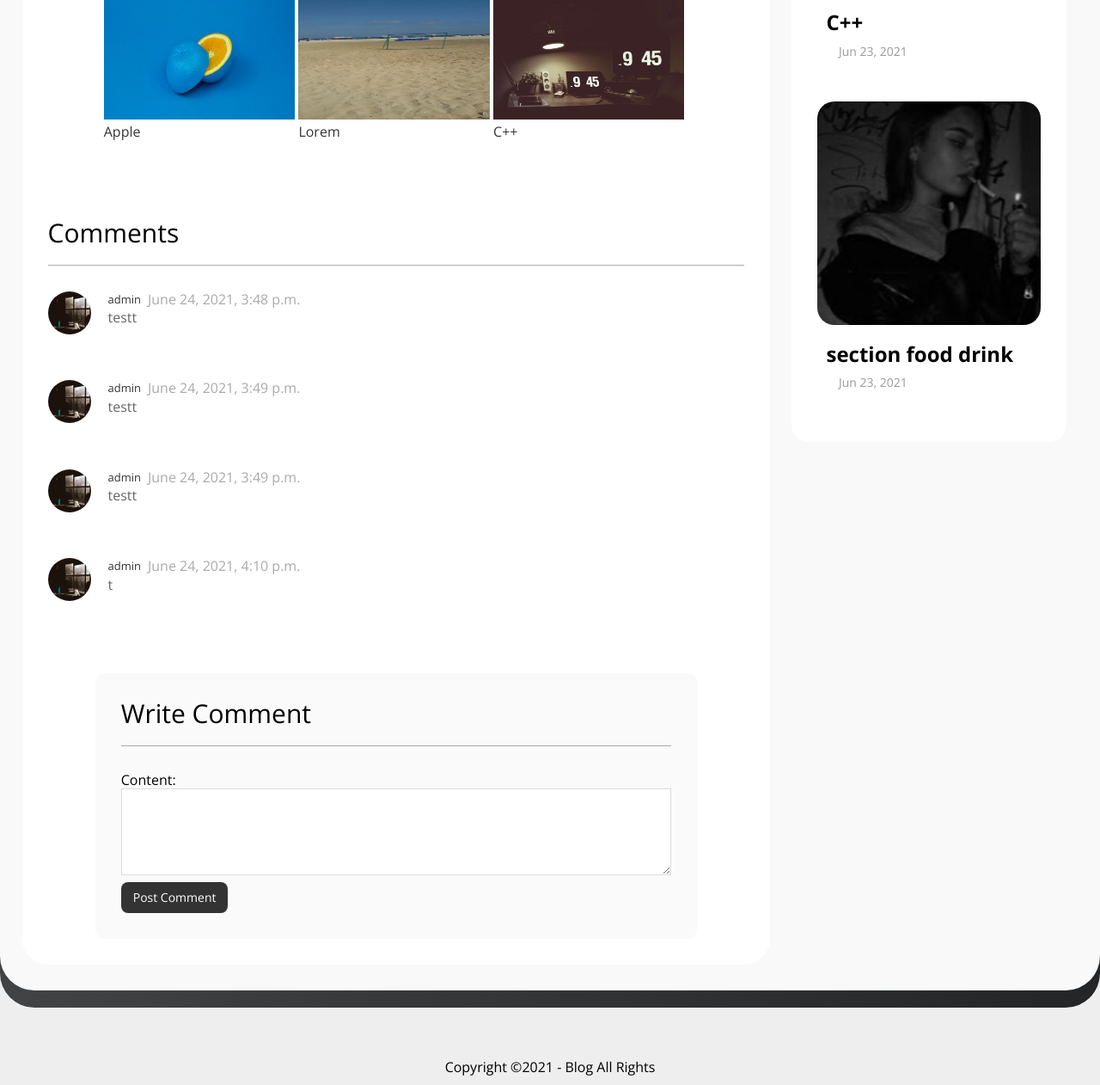
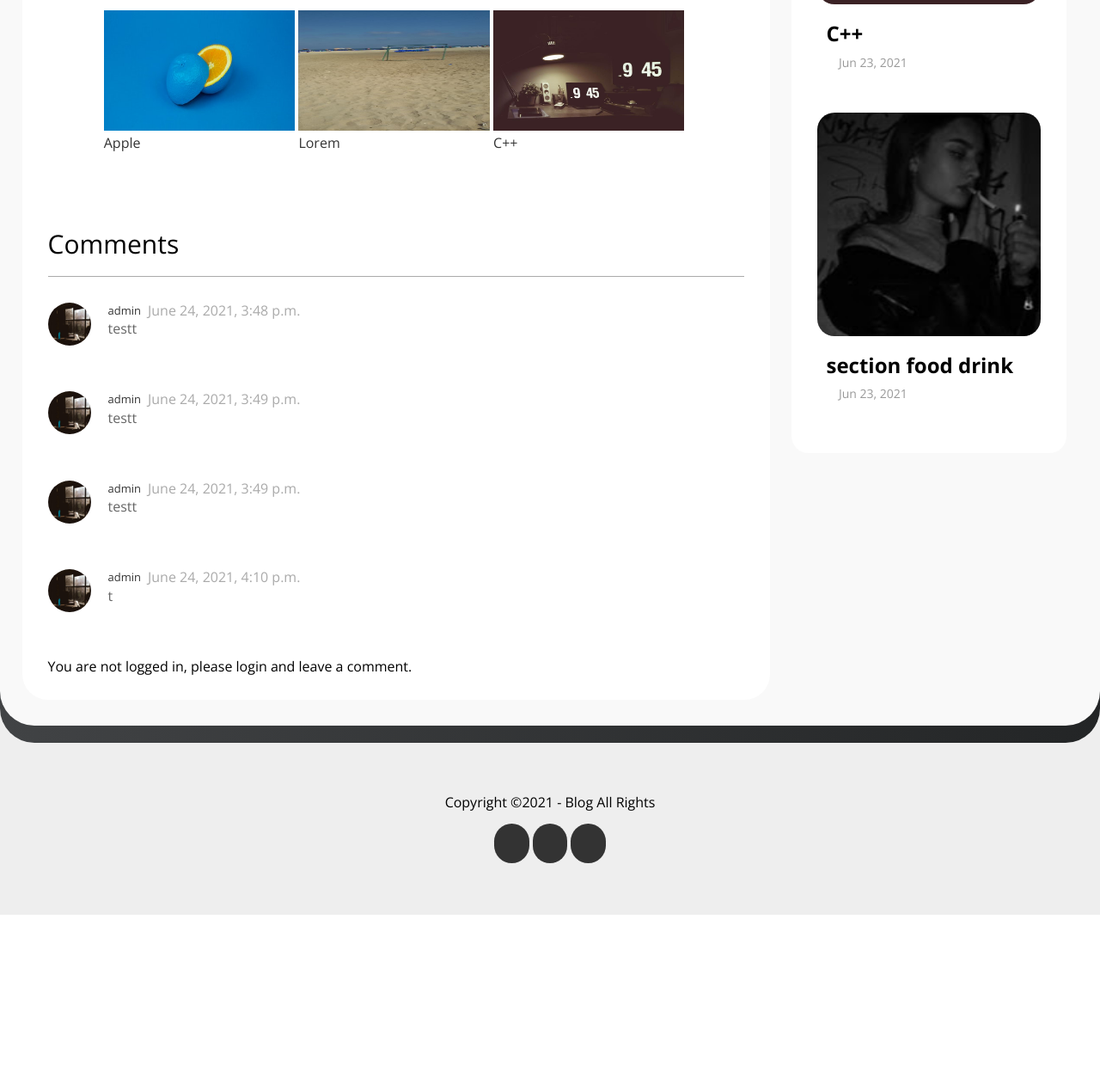
Before and after one commit to M0hamedEmad/django-multi-language-blog, a Django app: a page that uses post/templates/post/post.html in a window 1280 px wide. Shown: the part 1576-2838 px from the top of the page at 86% size. After the commit the page ends 2640 px from the top, so only its background shows below. Run offline with Django 3.2, Linux system fonts and the light colour scheme; data comes from the database, SQL or seed files in the repository; both versions use the stored data as it was after the commit; tables that the repository leaves empty hold one stand-in row (values such as "Sample post"); some web fonts are replaced.

Commit message:
add delete comment option

```diff
--- a/post/templates/post/post.html
+++ b/post/templates/post/post.html
@@ -55,16 +55,28 @@
 					<h6><a href="">{{comment.user.username}}</a></h6>
 					<span>{{comment.created_at}}</span>
 				</div>
+				<div class="cont">
 					<p>{{comment.content}}</p>
+					{% if comment.user == user %}
+						<div class="icons">
+							<a href="{% url 'post:delete_comment' comment.id %}" alt="Delete"><i class="far fa-trash-alt"></i></a>
+							<!-- <a href="#" alt="Edit"><i class="far fa-edit"></i></a> -->
+						</div>
+					{% endif %}
+				</div>
 			</div>
 		</div>
 	{% endfor %}
+	{% if request.user.is_authenticated %}
 		<form action="" method="POST">
 			<h3 class="comments-header" >Write Comment</h3>
 			{% csrf_token %}
 			{{comment_form}}
 			<input type="submit" value="Post Comment">
 		</form>
+		{% else %}
+		<p>You are not logged in, please <a href="#">login</a> and leave a comment.</p>
+	{% endif %}
 </div>
 </div>
 {% endblock content %}
--- a/post/urls.py
+++ b/post/urls.py
@@ -1,9 +1,10 @@
 from django.urls import path
-from .views import PostList, PostDetail
+from .views import PostList, PostDetail, CommentDelete
 
 app_name = 'post'
 
 urlpatterns = [
     path('', PostList.as_view(), name='home'),
+    path('comment/delete/<int:pk>', CommentDelete.as_view(), name='delete_comment'),
     path('<slug:slug>/', PostDetail.as_view(), name='post'),
 ]
--- a/post/views.py
+++ b/post/views.py
@@ -1,5 +1,5 @@
 from django.shortcuts import render, redirect, reverse
-from django.views.generic import ListView, DetailView
+from django.views.generic import ListView, DetailView, DeleteView
 from django.views.generic.edit import FormMixin
 from django.utils.timezone import now
 from django.db.models import Q
@@ -96,3 +96,9 @@
         context['comment_form'] = CommentForm
 
         return context
+
+
+class CommentDelete(DeleteView):
+    model = Comment
+    def get_success_url(self):
+        return reverse('post:post', kwargs={'slug':self.object.post.slug})
--- a/static/css/main.css
+++ b/static/css/main.css
@@ -23,6 +23,30 @@
   text-decoration: none;
 }
 /* End Global Rules */
+/* Start Componites */
+input[type='submit'], .btn{
+  padding: 10px 15px;
+  color: white;
+  font-size: 13px;
+  background: #333;
+  outline: none;
+  border: 1px solid #ffffff4a;
+  cursor: pointer;
+  margin-top: 20px;
+  border-radius: 10px;
+  -webkit-border-radius: 10px;
+  -moz-border-radius: 10px;
+  -ms-border-radius: 10px;
+  -o-border-radius: 10px;
+}
+input[type='submit']:hover,
+.btn:hover {
+  background: #555;
+}
+.danger {
+  background-color: #e53935 !important;
+}
+/* end Componites */
 /* Start Header */
 header {
   background: black;
@@ -110,23 +134,7 @@
   -ms-border-radius: 11px;
   -o-border-radius: 11px;
 }
-.content .content-top input[type='submit']{
-  padding: 5px 12px;
-  color: white;
-  font-size: 13px;
-  background: #0000000d;
-  outline: none;
-  border: 1px solid #ffffff4a;
-  border-radius: 10px;
-  cursor: pointer;
-  -webkit-border-radius: 10px;
-  -moz-border-radius: 10px;
-  -ms-border-radius: 10px;
-  -o-border-radius: 10px;
-}
-.content .content-top input[type='submit']:hover {
-  background: #0000002e;
-}
+
 .social-icon a {
   color: #fff;
   font-size: 26px;
@@ -493,10 +501,20 @@
   color: #aaa;
   font: 14px;
 }
-
-.comment-content p {
+.comment-content .cont {
+  display: flex;
+  align-items: center;
+  justify-content: space-between;
+}
+.comment-content .cont p {
   color: #666;
   line-height: 1.6;
+}
+.comment-content .cont .icons {
+  margin-right: 7%;
+}
+.comment-content .cont .icons i {
+  color: red;
 }
 /* End Comment */
 /* Start Footer */
```
Also changed, not shown: post/templates/post/comment_confirm_delete.html (added, +9 -0 lines), db.sqlite3. Lines whose indentation alone changed are shown as unchanged.
